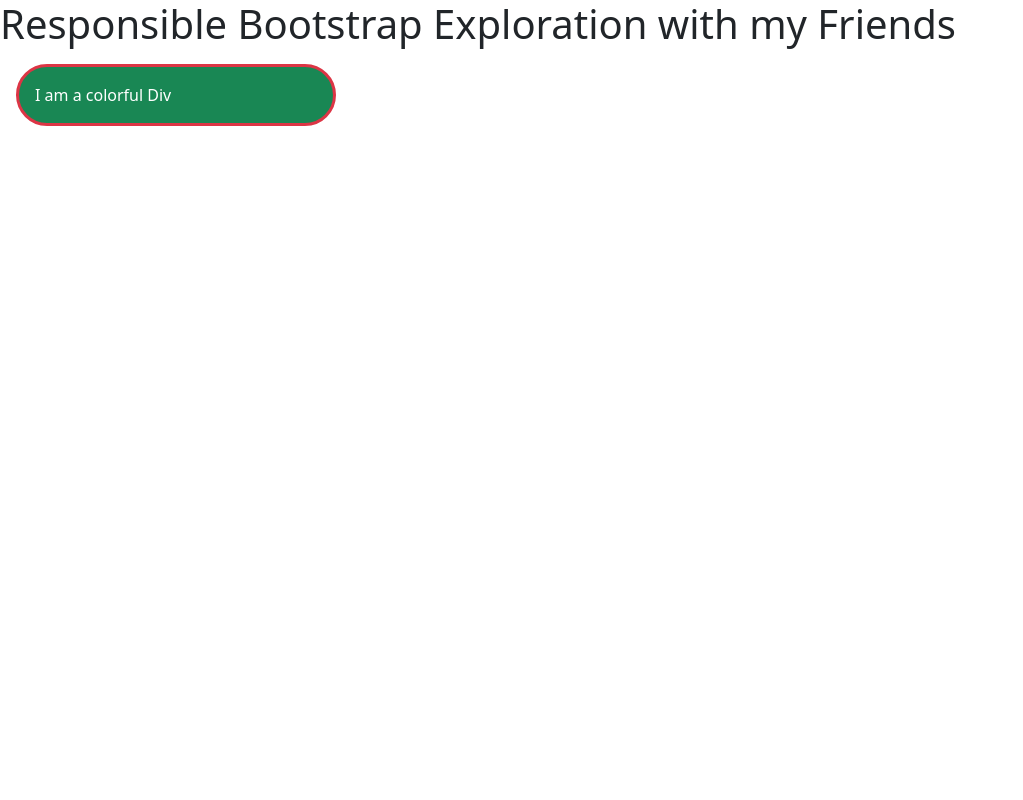
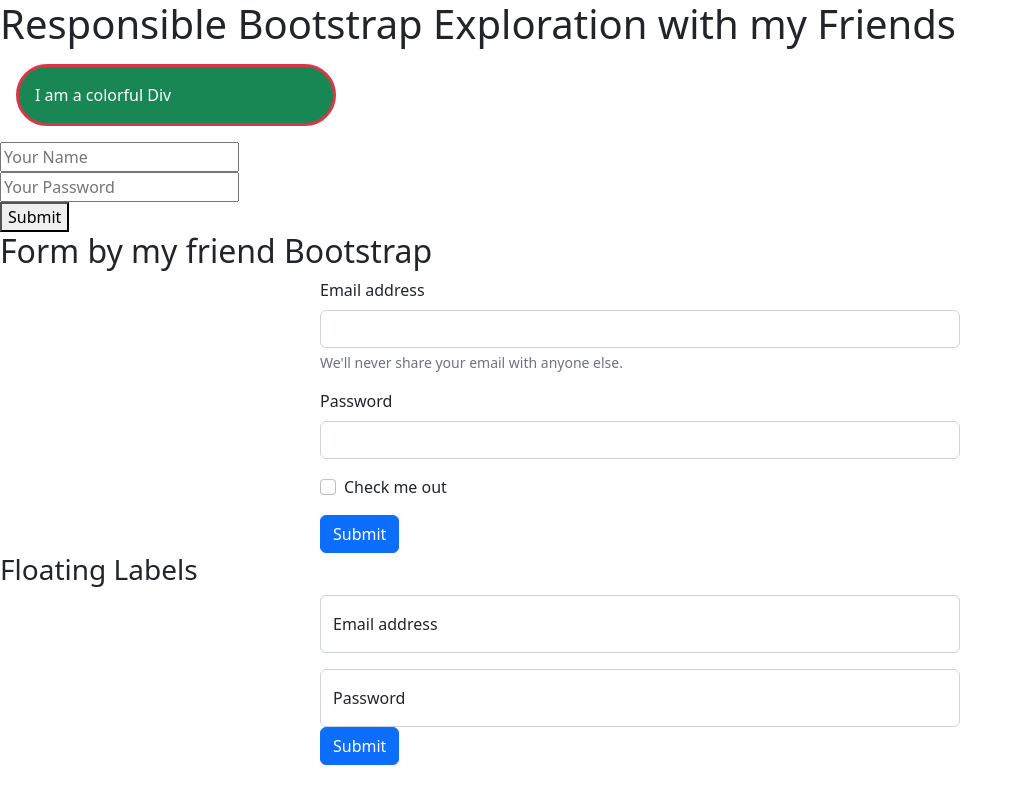
Before and after one commit to bishnuphitron/responsible-bootstrap, a plain HTML site: page index.html in a window 1280 px wide. Shown: the whole page, without its empty margins (0-1023 px from the left). Drawn offline with nearby package versions, Linux system fonts and the light colour scheme.

Commit message:
Create Form with Floating label and form validation

```diff
--- a/index.html
+++ b/index.html
@@ -16,6 +16,47 @@
 
     <div class="bg-success text-white border border-danger border-3 rounded-pill w-25 p-3 m-3">I am a colorful Div</div>
 
+    <form action="#">
+        <input type="text" placeholder="Your Name">
+        <br>
+        <input type="password" name="" id="" placeholder="Your Password">
+        <br>
+        <button type="submit">Submit</button>
+    </form>
+
+    <h2>Form by my friend Bootstrap</h2>
+    <div class="w-50 mx-auto">
+        <form>
+            <div class="mb-3">
+                <label for="exampleInputEmail1" class="form-label">Email address</label>
+                <input type="email" class="form-control" id="exampleInputEmail1" aria-describedby="emailHelp">
+                <div id="emailHelp" class="form-text">We'll never share your email with anyone else.</div>
+            </div>
+            <div class="mb-3">
+                <label for="exampleInputPassword1" class="form-label">Password</label>
+                <input type="password" class="form-control" id="exampleInputPassword1">
+            </div>
+            <div class="mb-3 form-check">
+                <input type="checkbox" class="form-check-input" id="exampleCheck1">
+                <label class="form-check-label" for="exampleCheck1">Check me out</label>
+            </div>
+            <button type="submit" class="btn btn-primary">Submit</button>
+        </form>
+    </div>
+
+    <h3>Floating Labels</h3>
+    <div class="w-50 mx-auto">
+        <div class="form-floating mb-3">
+            <input type="email" class="form-control" id="floatingInput" placeholder="name@example.com">
+            <label for="floatingInput">Email address</label>
+        </div>
+        <div class="form-floating">
+            <input type="password" class="form-control" id="floatingPassword" placeholder="Password">
+            <label for="floatingPassword">Password</label>
+        </div>
+        <button type="submit" class="btn btn-primary">Submit</button>
+    </div>
+
     <!-- js -->
     <script src="https://cdn.jsdelivr.net/npm/bootstrap@5.2.0-beta1/dist/js/bootstrap.bundle.min.js"
         integrity="sha384-pprn3073KE6tl6bjs2QrFaJGz5/SUsLqktiwsUTF55Jfv3qYSDhgCecCxMW52nD2"
```
